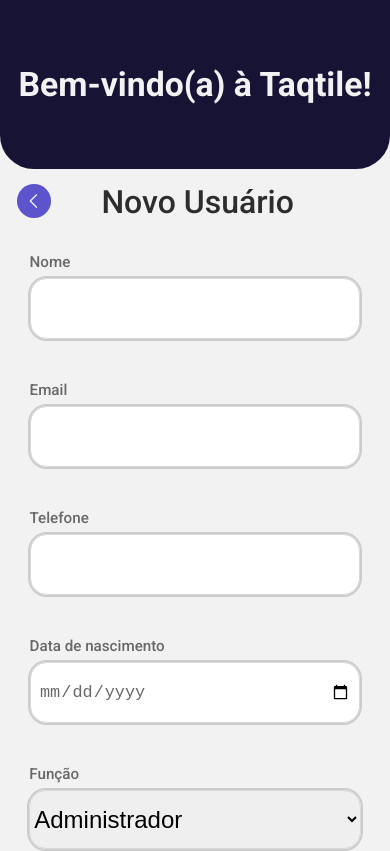
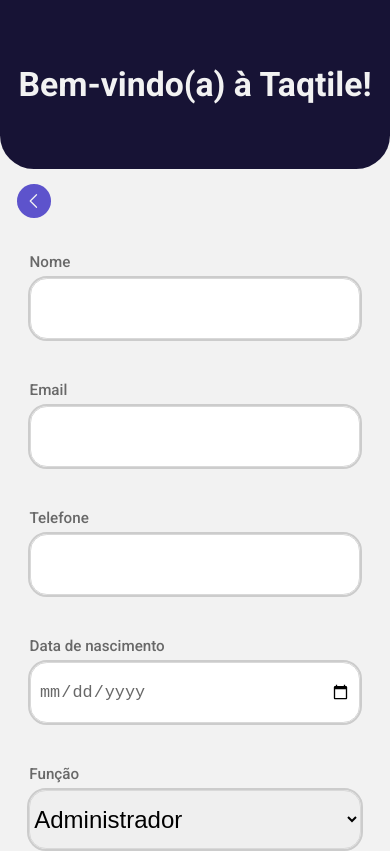
Before and after one commit to indigotech/onboard-marcos-peter-react, a React (Create React App) app: page /new-user in a window 390 px wide. Shown: the top 851 px of the page. Built offline with nearby package versions, Linux system fonts and the light colour scheme; sample sign-in values are in the browser's storage.

Commit message:
Finishing the 'new-user-screen' integration

```diff
--- a/src/pages/new-user/style.css
+++ b/src/pages/new-user/style.css
@@ -9,7 +9,7 @@
   justify-content: center;
 }
 
-.new-user-container h2 {
+.new-user-title h2 {
   font-size: 1.6rem;
   font-weight: 500;
   color: var(--dark-text-color);
@@ -68,7 +68,7 @@
     width: 85vw;
   }
 
-  .new-user-container h2 {
+  .new-user-title h2 {
     font-size: 2rem;
     left: 26vw;
   }
--- a/src/utils/phone-formater.ts
+++ /dev/null
@@ -1,4 +0,0 @@
-export const formatPhone = (phone: string) => {
-  const phoneRegex = /(\d{2})(\d{4,5})(\d{4})/;
-  return phone.replace(phoneRegex, "($1) $2-$3");
-};
```
